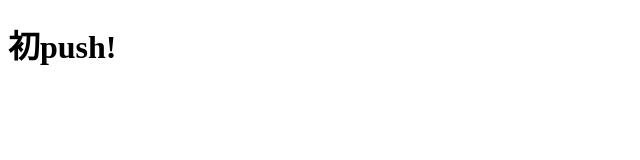
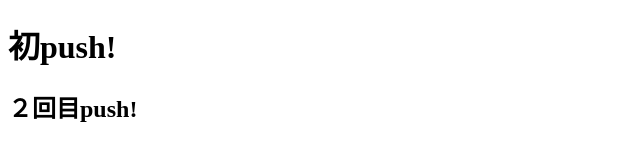
Before and after one commit to yasuhiro-tomioka/github_test, a plain HTML site: page index.html in a window 1280 px wide. Shown: the whole page, without its empty margins (0-640 px from the left). Drawn offline with Linux system fonts and the light colour scheme.

Commit message:
2nd_push

```diff
--- a/index.html
+++ b/index.html
@@ -9,6 +9,7 @@
 
 <body>
     <h1>初push!</h1>
+    <h2>２回目push!</h2>
 </body>
 
 </html>
```
